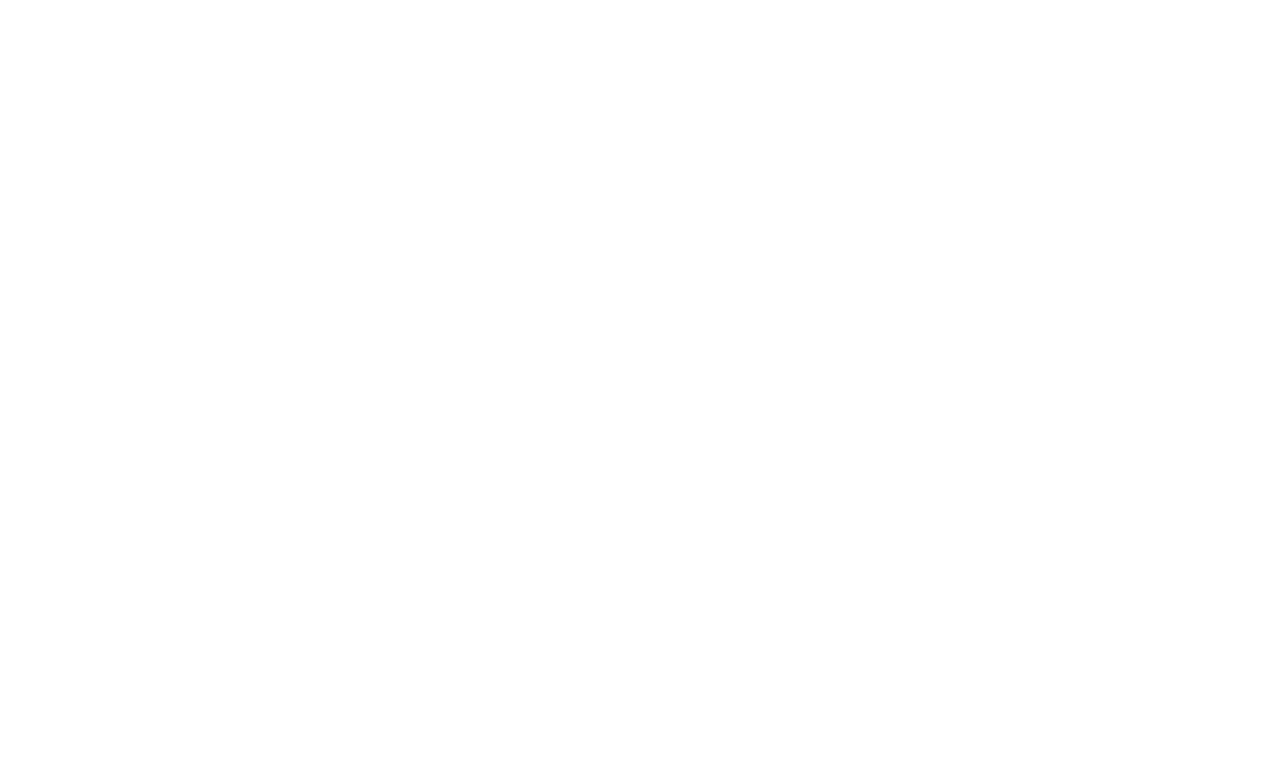
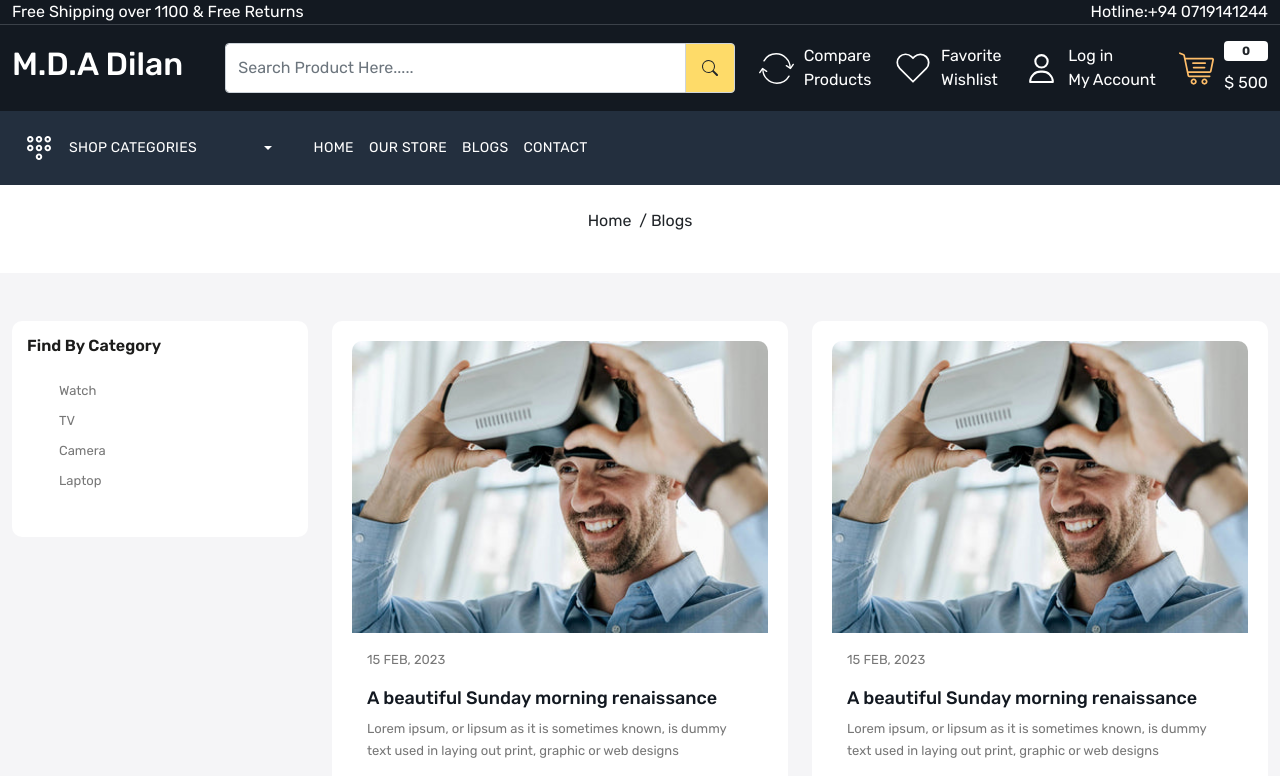
Before and after one commit to DilanMDA/React---ecommerce-app, a React (Create React App) app: page /blogs in a window 1280 px wide. Before the commit this address had no page. Shown: the top 776 px of the page. Built offline with nearby package versions, Linux system fonts and the light colour scheme.

Commit message:
Blog page implemented

```diff
--- a/src/App.js
+++ b/src/App.js
@@ -6,6 +6,7 @@
 import About from "./pages/About";
 import Contact from "./pages/Contact";
 import OutStore from "./pages/OutStore";
+import Blog from "./pages/Blog";
 
 function App() {
   return (
@@ -17,6 +18,7 @@
             <Route path='about' element={<About />} />
             <Route path='contact' element={<Contact />} />
             <Route path='store' element={<OutStore />} />
+            <Route path='blogs' element={<Blog />} />
           </Route>
         </Routes>
       </BrowserRouter>
--- a/src/components/BlogCard.js
+++ b/src/components/BlogCard.js
@@ -3,24 +3,22 @@
 
 const BlogCard = () => {
   return (
-    <div className='col-3'>
     <div className='blog-card'>
       <div className='card-image'>
-          <img src='images/blog-1.jpg' className='img-fluid' alt='blog' />
+        <img src='images/blog-1.jpg' className='img-fluid w-100' alt='blog' />
       </div>
       <div className='blog-content'>
         <p className='date'>15 Feb, 2023</p>
         <h5 className='title'>A beautiful Sunday morning renaissance</h5>
         <p className='desc'>
-            Lorem ipsum, or lipsum as it is sometimes known, is dummy text used
-            in laying out print, graphic or web designs
+          Lorem ipsum, or lipsum as it is sometimes known, is dummy text used in
+          laying out print, graphic or web designs
         </p>
         <Link to='' className='button'>
           Read more
         </Link>
       </div>
     </div>
-    </div>
   );
 };
 
--- a/src/components/Header.js
+++ b/src/components/Header.js
@@ -130,7 +130,7 @@
                   <div className='d-flex align-items-center gap-15'>
                     <NavLink to='/'>Home</NavLink>
                     <NavLink to='/store'>Our Store</NavLink>
-                    <NavLink to='/'>Blogs</NavLink>
+                    <NavLink to='/blogs'>Blogs</NavLink>
                     <NavLink to='/contact'>Contact</NavLink>
                   </div>
                 </div>
--- /dev/null
+++ b/src/pages/Blog.js
@@ -0,0 +1,50 @@
+import React from "react";
+import BreadCrumb from "../components/BreadCrumb";
+import Meta from "./../components/Meta";
+import BlogCard from "./../components/BlogCard";
+
+const Blog = () => {
+  return (
+    <>
+      <Meta title={"Blogs"} />
+      <BreadCrumb title='Blogs' />
+      <div className='blog-wrapper home-wrapper-2 py-5'>
+        <div className='container-xxl'>
+          <div className='row'>
+            <div className='col-3'>
+              <div className='filter-card mb-3'>
+                <h3 className='filter-title'>Find By Category</h3>
+                <div>
+                  <ul>
+                    <li>Watch</li>
+                    <li>TV</li>
+                    <li>Camera</li>
+                    <li>Laptop</li>
+                  </ul>
+                </div>
+              </div>
+            </div>
+            <div className='col-9'>
+              <div className='row'>
+                <div className='col-6 mb-3'>
+                  <BlogCard />
+                </div>
+                <div className='col-6 mb-3'>
+                  <BlogCard />
+                </div>
+                <div className='col-6 mb-3'>
+                  <BlogCard />
+                </div>
+                <div className='col-6 mb-3'>
+                  <BlogCard />
+                </div>
+              </div>
+            </div>
+          </div>
+        </div>
+      </div>
+    </>
+  );
+};
+
+export default Blog;
--- a/src/pages/Home.js
+++ b/src/pages/Home.js
@@ -351,10 +351,20 @@
             <div className='col-12'>
               <h3 className='section-heading'> Our Latest News</h3>
             </div>
-            <BlogCard />
-            <BlogCard />
-            <BlogCard />
-            <BlogCard />
+            <div className='row'>
+              <div className='col-3'>
+                <BlogCard />
+              </div>
+              <div className='col-3'>
+                <BlogCard />
+              </div>
+              <div className='col-3'>
+                <BlogCard />
+              </div>
+              <div className='col-3'>
+                <BlogCard />
+              </div>
+            </div>
           </div>
         </div>
       </section>
--- a/src/pages/OutStore.js
+++ b/src/pages/OutStore.js
@@ -8,7 +8,7 @@
   const [grid, setGrid] = useState(4);
   return (
     <>
-      <Meta title='Our Store' />
+      <Meta title={"Our Store"} />
       <BreadCrumb title='Our Store' />
       <div className='store-wrapper py-5 home-wrapper-2'>
         <div className='container-xxl'>
```
Lines whose indentation alone changed are shown as unchanged.
